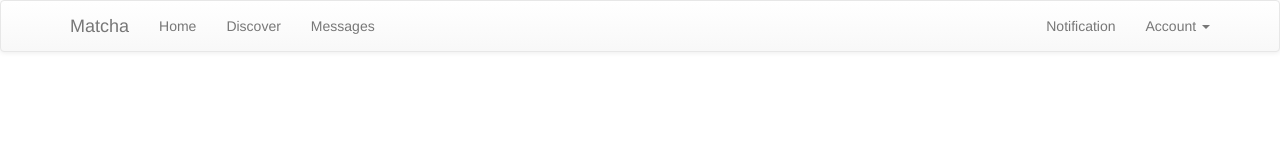
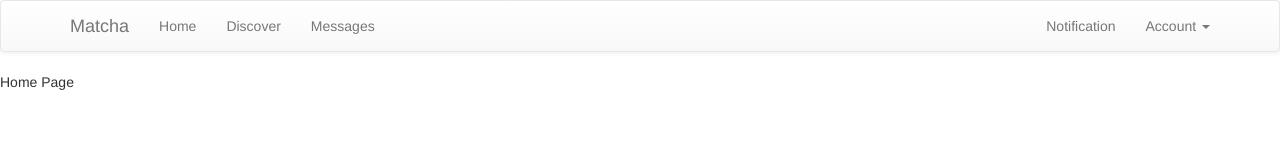
Before and after one commit to rizky/matcha-web, a React (Create React App) app: page / in a window 1280 px wide. Shown: the top 162 px of the page. Built offline with nearby package versions, Linux system fonts and the light colour scheme.

Commit message:
Fix routing

```diff
--- a/src/App.js
+++ b/src/App.js
@@ -12,7 +12,8 @@ class App extends Component {
 				<Navigator/>
 					{
 						Object.keys(Pages).map((page, index) => {
-						return <Route key={index} path={'/' + page.toLowerCase()} component={Pages[page]} />
+							let path = (page.toLowerCase() === 'home') ? '/' : '/' + page.toLowerCase();
+							return <Route key={index} exact path={path} component={Pages[page]} />
 						})
 					}
 				<Footer/>
```
Lines whose indentation alone changed are shown as unchanged.
